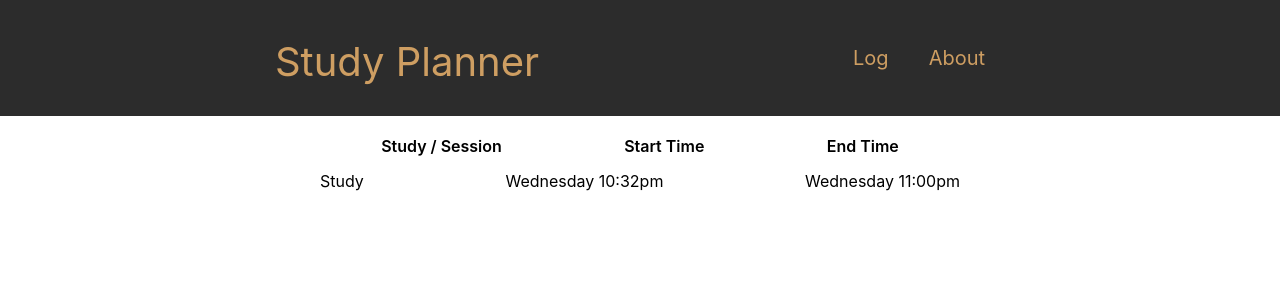
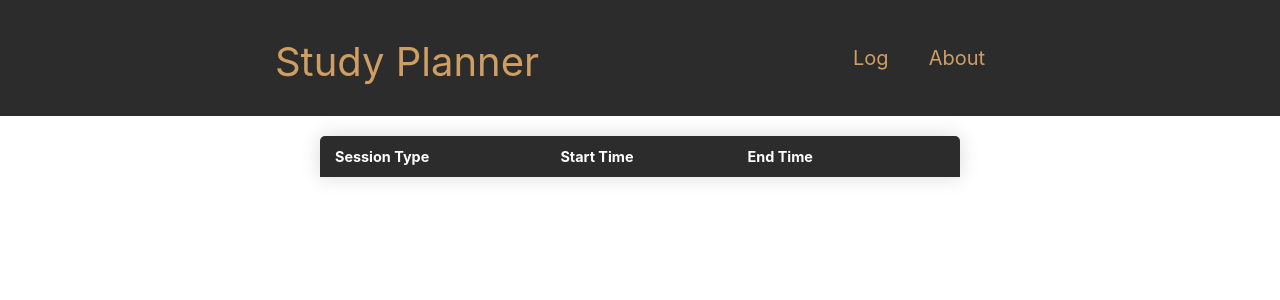
Before and after one commit to mmd649/study-time-planner, a React (Create React App) app: page /log in a window 1280 px wide. Shown: the top 300 px of the page. Built offline with nearby package versions, Linux system fonts and the light colour scheme.

Commit message:
cookies and logs

```diff
--- a/src/components/log.css
+++ b/src/components/log.css
@@ -3,26 +3,43 @@
     margin: 0 auto;
 }
 
-.log-items{
-    margin-top: 20px;
+.log-table{
+    width: 100%;
+    margin: 20px 0;
+    border-collapse: collapse;
+    font-size: 0.9em;
+    border-radius: 5px 5px 0 0;
+    overflow: hidden;
+    box-shadow: 0 0 20px rgba(0, 0, 0, 0.15);
 }
 
-.log-header{
-    display: flex;
-    justify-content: space-around;
-    margin-bottom: 15px;
+.log-table thead tr {
+    text-align: left;
+    background-color: #2c2c2c;
+    color: white;
 }
 
-.log-header li{
-    list-style: none;
-    font-weight: 600;
+.log-table th, .log-table td {
+    padding: 12px 15px;
 }
 
-.log-details{
-    display: flex;
-    justify-content: space-between;
+.log-table tbody tr {
+    border-bottom: 1px solid lightgray;
 }
 
-.log-details li{
-    list-style: none;
+.log-table tbody tr:nth-child(even) {
+    background-color: #f3f3f3;
 }
+
+.log-table tbody tr:last-of-type{
+    border-bottom: 2px solid #2c2c2c;
+}
+
+.delete-log-button{
+    border: none;
+    background-color: white;
+}
+
+.delete-log-button:hover{
+    cursor: pointer;
+}
--- a/src/components/log.jsx
+++ b/src/components/log.jsx
@@ -1,29 +1,105 @@
 import React, { Component } from 'react';
+import Cookies from 'js-cookie';
 import './log.css'
 
-export default class log extends Component {
+// const TEST_DATA = [
+//     {   "sessionType"  : "Study",
+//         "sessionStart" : "12:00",
+//         "sessionEnd"   : "12:25"
+//     },
+//     {   "sessionType"  : "Short Break",
+//         "sessionStart" : "13:00",
+//         "sessionEnd"   : "13:05"
+//     },
+//     {   "sessionType"  : "Long Break",
+//         "sessionStart" : "15:00",
+//         "sessionEnd"   : "15:10"
+//     },
+//     {   "sessionType"  : "Study",
+//         "sessionStart" : "17:00",
+//         "sessionEnd"   : "17:25"
+//     }
+// ];
+
+class LogRow extends Component{
+
+    render(){
+        return(
+            <tr>
+                <td>{this.props.sessionType}</td>
+                <td>{this.props.sessionStart}</td>
+                <td>{this.props.sessionEnd}</td>
+                <td><button className='delete-log-button' onClick = { () => {this.props.deleteLog(this.props.id)} }>X</button></td>
+             </tr>
+        )
+    }
+}
+
+export default class LogsTable extends Component {
 
     constructor(props){
         super(props);
+        document.title = 'Logs';
 
-        document.title = 'Logs';
+        this.state = {
+            COOKIES_KEYS : [],
+            LOGS: [],
+            LOGS_RENDERED : []
+        }
+
+        let temp = Cookies.getJSON();
+        delete temp['counter'];
+        this.state.COOKIES_KEYS = Object.keys(temp);
+
+        this.state.COOKIES_KEYS.forEach(key => {
+            if(this.state.LOGS_RENDERED.includes(key)){
+                return;
+            } else {
+                this.state.LOGS.push(temp[key]);
+                this.state.LOGS_RENDERED.push(key);
+            }
+        });
+
+    }
+
+    deleteLog(COOKIE_KEY){
+
+        let tempIndex = this.state.COOKIES_KEYS.indexOf(COOKIE_KEY);
+
+        this.setState({
+                    COOKIES_KEYS : this.state.COOKIES_KEYS.filter((_, index) => index !== tempIndex),
+                    LOGS : this.state.LOGS.filter((_, index) => index !== tempIndex),
+                    LOGS_RENDERED: this.state.LOGS_RENDERED.filter((_, index) => index !== tempIndex)
+                });
+        Cookies.remove(COOKIE_KEY);
     }
 
     render() {
+
         return (
             <div className='log-container'>
-                <div className='log-items'>
-                    <ul className='log-header'>
-                        <li>Study / Session</li>
-                        <li>Start Time</li>
-                        <li>End Time</li>
-                    </ul>
-                    <ul className='log-details'>
-                        <li>Study</li>
-                        <li>Wednesday 10:32pm</li>
-                        <li>Wednesday 11:00pm</li>
-                    </ul>
-                </div>
+                <table className='log-table'>
+                    {/* <caption>Past Sessions</caption> */}
+                    <thead>
+                        <tr>
+                            <th>Session Type</th>
+                            <th>Start Time</th>
+                            <th>End Time</th>
+                            <th></th>
+                        </tr>
+                    </thead>
+                    <tbody>
+                        {this.state.LOGS.map((post, index) => (
+                            <LogRow
+                            id={this.state.COOKIES_KEYS[index]}
+                            sessionType={post.Mode}
+                            sessionStart={post.Start}
+                            sessionEnd={post.End}
+                            //Very important to bind 'this' here because when called, it will refer to this  parent component and not the child component.
+                            deleteLog = {this.deleteLog.bind(this)} />
+                        ))}
+                    </tbody>
+                </table>
             </div>
         );
     }
--- a/src/components/timer.jsx
+++ b/src/components/timer.jsx
@@ -62,7 +62,6 @@ export default class timer extends Component {
             counter += 1;
 
             if(counter === TOTAL_SECONDS) {
-                console.log('END');
                 clearInterval(this.state.intervalID);
             }
 
@@ -80,25 +79,21 @@ export default class timer extends Component {
             duration = 10;
         }
 
-        console.log(currentDate.format('dddd, MMMM Do YYYY - HH:mm:ss'))
-
+        //Logs format
         const logDetail = {
             "Mode"  : this.state.mode,
             "Start" : currentDate.format('dddd, MMMM Do YYYY - HH:mm:ss'),
             "End"   : currentDate.add(duration, 'minutes').format('dddd, MMMM Do YYYY - HH:mm:ss')
         }
 
-        // Cookies.set('log1', 'first log');
-        // Cookies.set('log2', 'second log');
-        console.log(Cookies.get());
-        console.log(Cookies.get() == {});
-
-        // if(document.cookie = null){
-        //     document.cookie = "log1=" + JSON.stringify(logDetail);
-        // } else {
-        //     const logCount = document.cookie.split('; ').length;
-        //     document.cookie = "log" + (logCount + 1) + "=" + JSON.stringify(logDetail);
-        // }
+        //Cookies - Used to store logs
+        if(Cookies.get('counter')){
+            Cookies.set('counter', parseInt(Cookies.get('counter')) + 1, {expires: 10});
+            Cookies.set(`log${Cookies.get('counter')}`, logDetail, {expires: 10});
+        } else {
+            Cookies.set('counter', 1, {expires: 10})
+            Cookies.set(`log${Cookies.get('counter')}`, logDetail, {expires: 10});
+        }
 
     }
 
```
